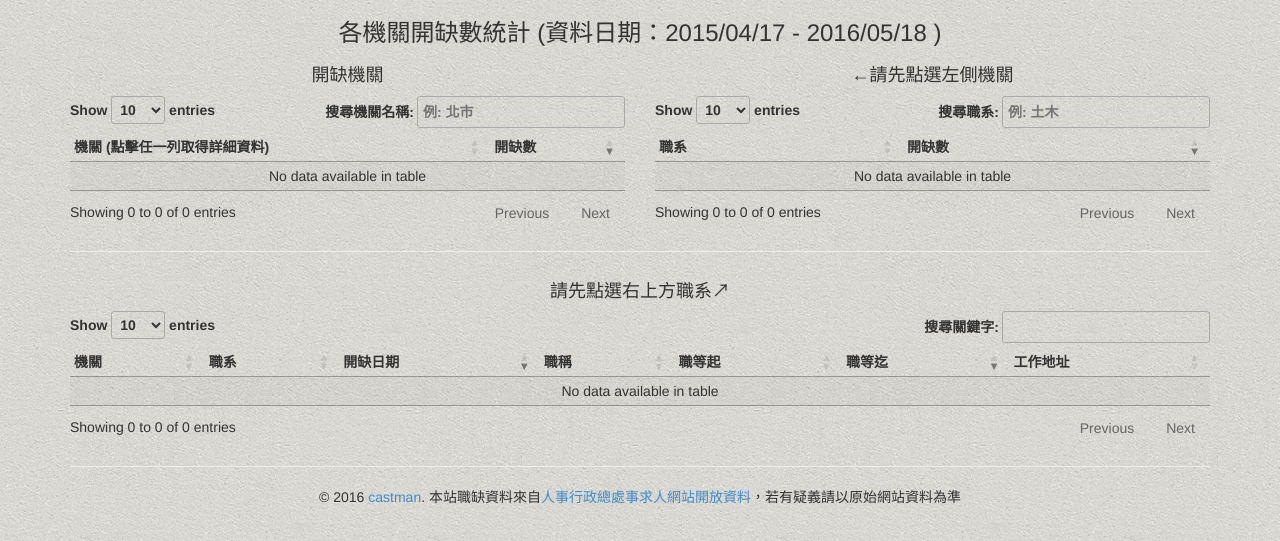
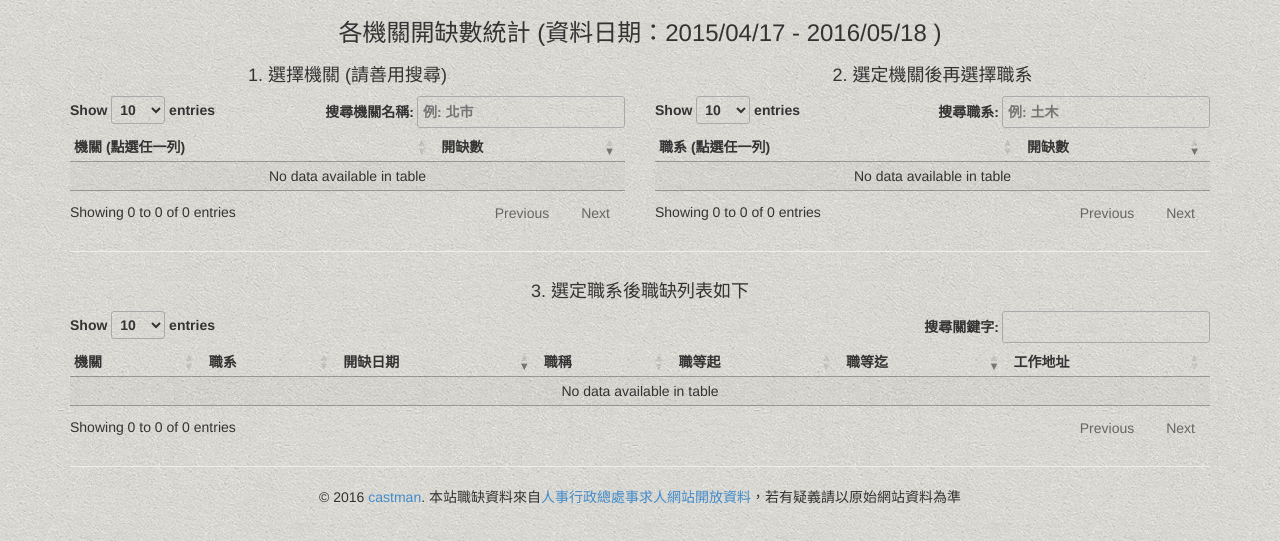
Before and after one commit to jwlin/opencpa, a Django app: page /job/dept in a window 1280 px wide. Shown: the part 72-613 px from the top of the page. Run offline with Django 3.2, Linux system fonts and the light colour scheme; data that the repository does not hold is empty; some libraries are stand-ins or nearby versions.

Commit message:
correct unintend spinner

```diff
--- a/opencpa/job/static/job/scripts/dept.js
+++ b/opencpa/job/static/job/scripts/dept.js
@@ -10,12 +10,15 @@ $(document).ready(function() {
 		data: dataSet,
 		order: [[ 1, "desc" ]],
 		columns: [
-			{ title: "機關 (點擊任一列取得詳細資料)" },
+			{ title: "機關 (點選任一列)" },
 			{ title: "開缺數" },
 		],
 		language: {
 		    "search": "搜尋機關名稱:",
 			"searchPlaceholder": "例: 北市"
+		},
+		select: {
+			style: 'single'
 		}
 	} );
 
@@ -23,12 +26,15 @@ $(document).ready(function() {
 		//data: ,
 		order: [[ 1, "desc" ]],
 		columns: [
-			{ title: "職系" },
+			{ title: "職系 (點選任一列)" },
 			{ title: "開缺數" },
 		],
 		language: {
 		    "search": "搜尋職系:",
 			"searchPlaceholder": "例: 土木"
+		},
+		select: {
+			style: 'single'
 		}
 	} );
 
@@ -60,6 +66,9 @@ $(document).ready(function() {
 	} );
 
 	$('#deptTable tbody').on('click', 'tr', function () {
+		if (deptTable.row( this ).data() == null) {
+			return;
+		}
 		var rowdata = deptTable.row( this ).data();
 		if (spinner_sysnam == null) {
 			spinner_sysnam = new Spinner({color:'#000', lines: 12}).spin(sysnam_div);
@@ -83,6 +92,9 @@ $(document).ready(function() {
 	} );
 
 	$('#sysnamTable tbody').on('click', 'tr', function () {
+		if (sysnamTable.row( this ).data() == null) {
+			return;
+		}
 		var rowdata = sysnamTable.row( this ).data();
 		var dept_name = $('#dept_name').text();
 		if (spinner_sysnam == null) {
--- a/opencpa/job/templates/job/dept.html
+++ b/opencpa/job/templates/job/dept.html
@@ -18,18 +18,18 @@
 <h3 style="text-align: center;">{{title}} (資料日期：{{start_date | default:"2015/04/17"}} - {{to_date}} )</h3>
 <div class="row">
   <div class="col-md-6">
-	<h4 style="text-align: center;">開缺機關</h4>
+	<h4 style="text-align: center;">1. 選擇機關 (請善用搜尋)</h4>
 	<table id="deptTable" class="display compact" width="100%"></table>
   </div>
   <div class="col-md-6" id="sysnam_div">
-	<h4 style="text-align: center;"><span id="dept_name">&#8592;請先點選左側機關</span></h4>
+	<h4 style="text-align: center;"><span id="dept_name">2. 選定機關後再選擇職系</span></h4>
 	<table id="sysnamTable" class="display compact" width="100%"></table>
   </div>
 </div>
 <hr>
 <div class="row">
   <div class="col-md-12" id="detail_div">
-	<h4 style="text-align: center;"><span id="dept_name_2"></span> <span id="sys_name">請先點選右上方職系&#8599;</span></h4>
+	<h4 style="text-align: center;"><span id="dept_name_2"></span> <span id="sys_name">3. 選定職系後職缺列表如下</span></h4>
 	<table id="detailTable" class="display compact" width="100%"></table>
   </div>
 </div>
@@ -38,6 +38,7 @@
 
 {% block scripts %}
 	<script type="text/javascript" charset="utf8" src="//cdn.datatables.net/1.10.11/js/jquery.dataTables.min.js"></script>
+	<script type="text/javascript" charset="utf8" src="//cdn.datatables.net/select/1.1.2/js/dataTables.select.min.js"></script>
 	<script type="text/javascript" charset="utf8"> var dataSet = {{job_list|safe}}</script>
 	<script type="text/javascript" charset="utf8" src="{% static 'job/scripts/spin.min.js' %}"></script>
 	<script type="text/javascript" charset="utf8" src="{% static 'job/scripts/dept.js' %}"></script>
```
